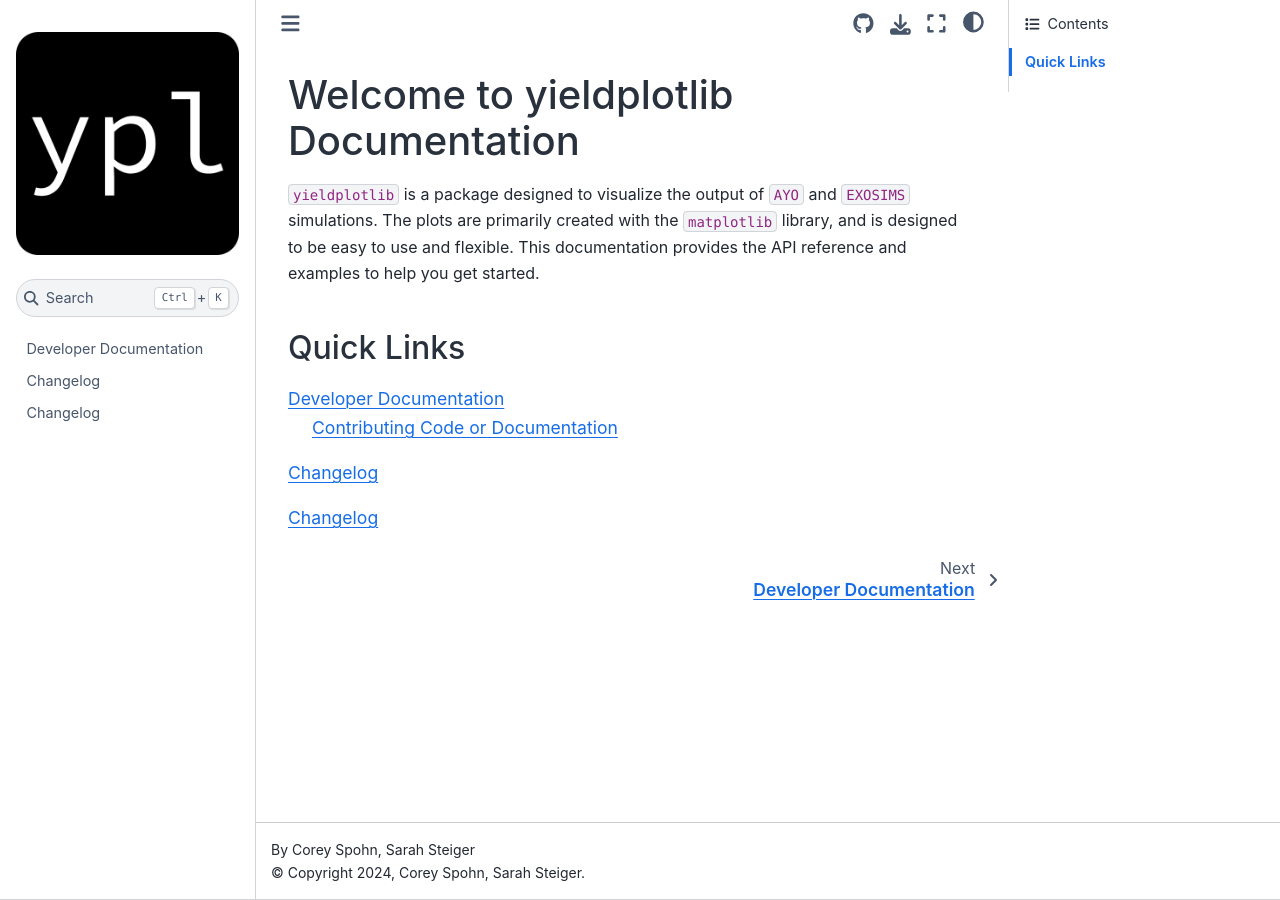
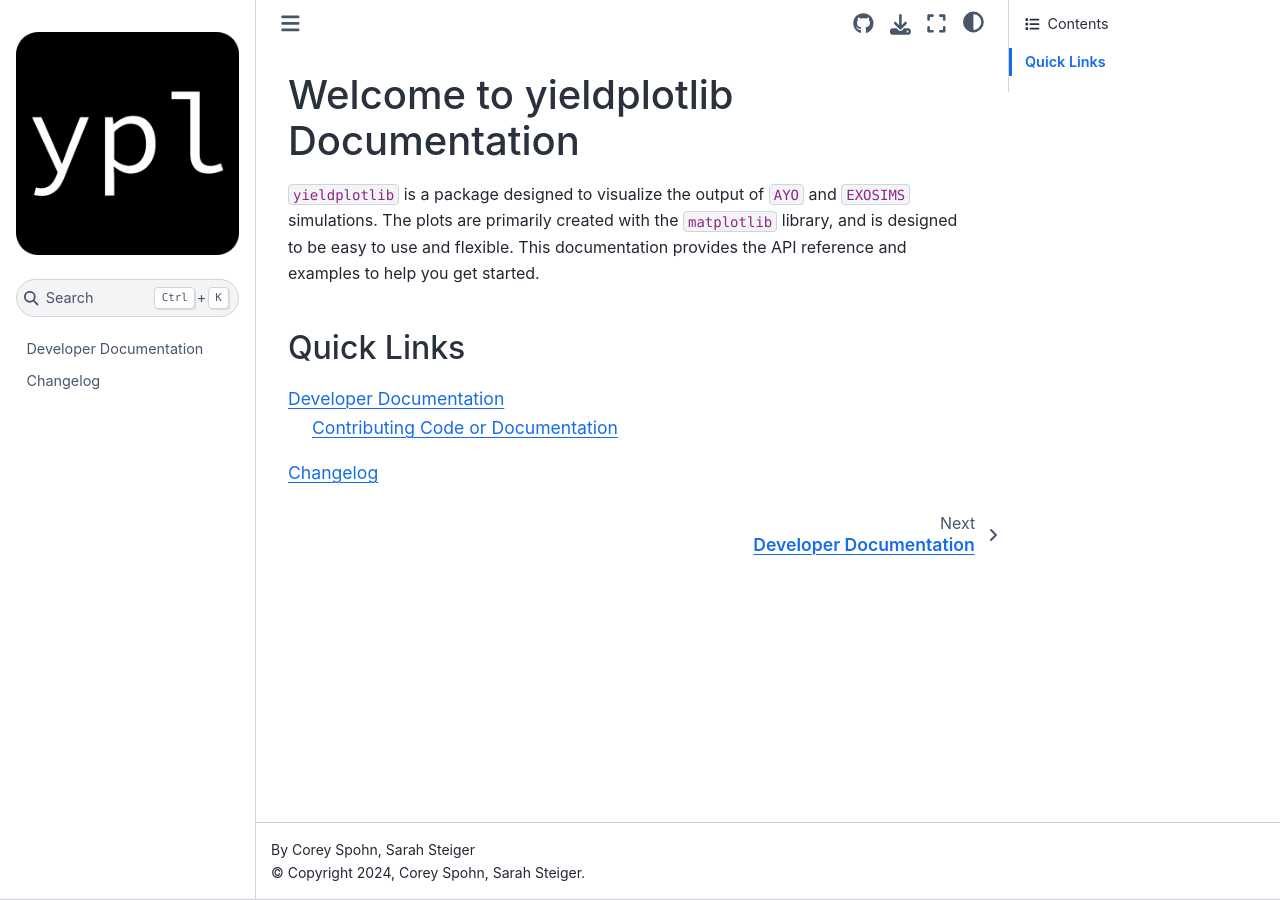
Before and after one commit to HWO-Yield-Visualizations/yieldplotlib, a Sphinx documentation site: the page built from docs/index.md, in a window 1280 px wide. Built offline with Sphinx 7.4.7 and the Sphinx Book theme 1.1.4, drawn with Linux system fonts in a browser that asks for light colours; the version number could not be read and is left out.

Commit message:
docs: This time for sure!

````diff
--- a/docs/index.md
+++ b/docs/index.md
@@ -15,8 +15,3 @@ user/dev
 :maxdepth: 1
 develop/_changelog.md
 ```
-
-```{toctree}
-:maxdepth: 1
-develop/_changelog.md
-```
````
